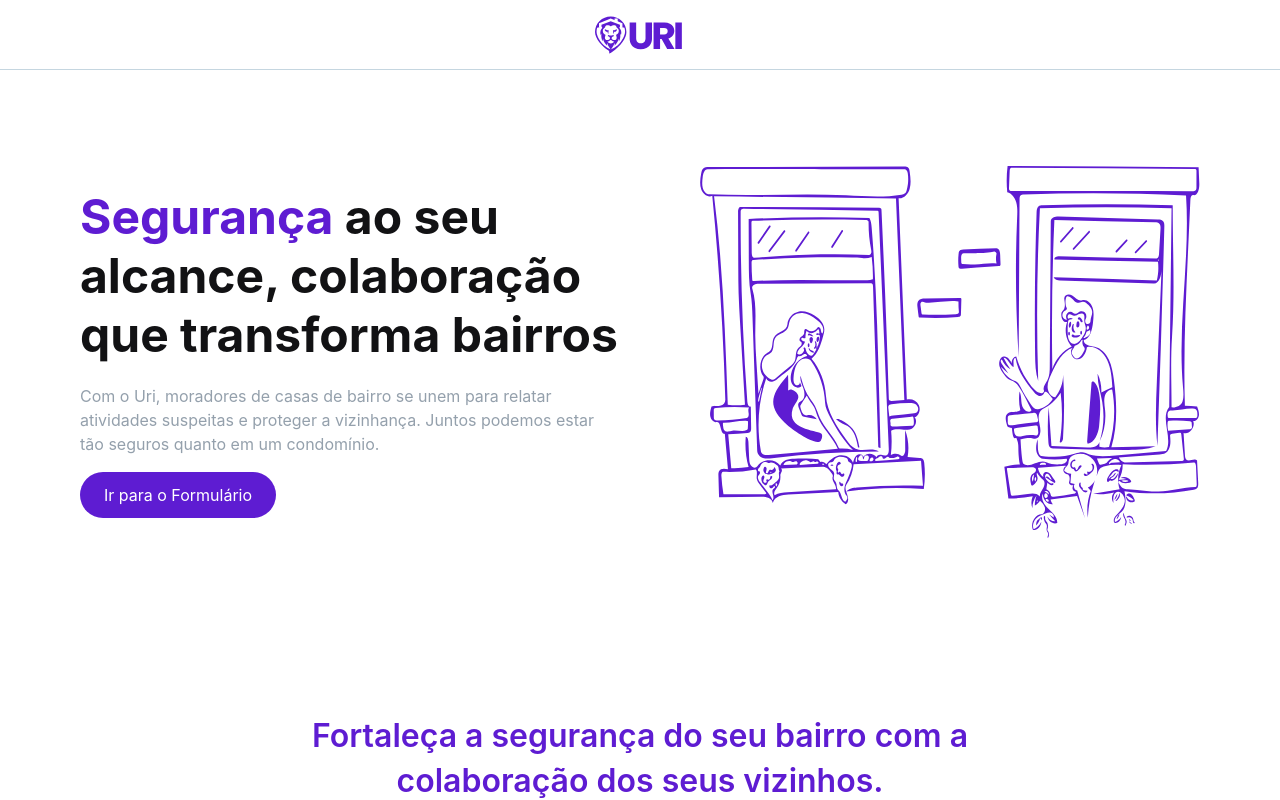
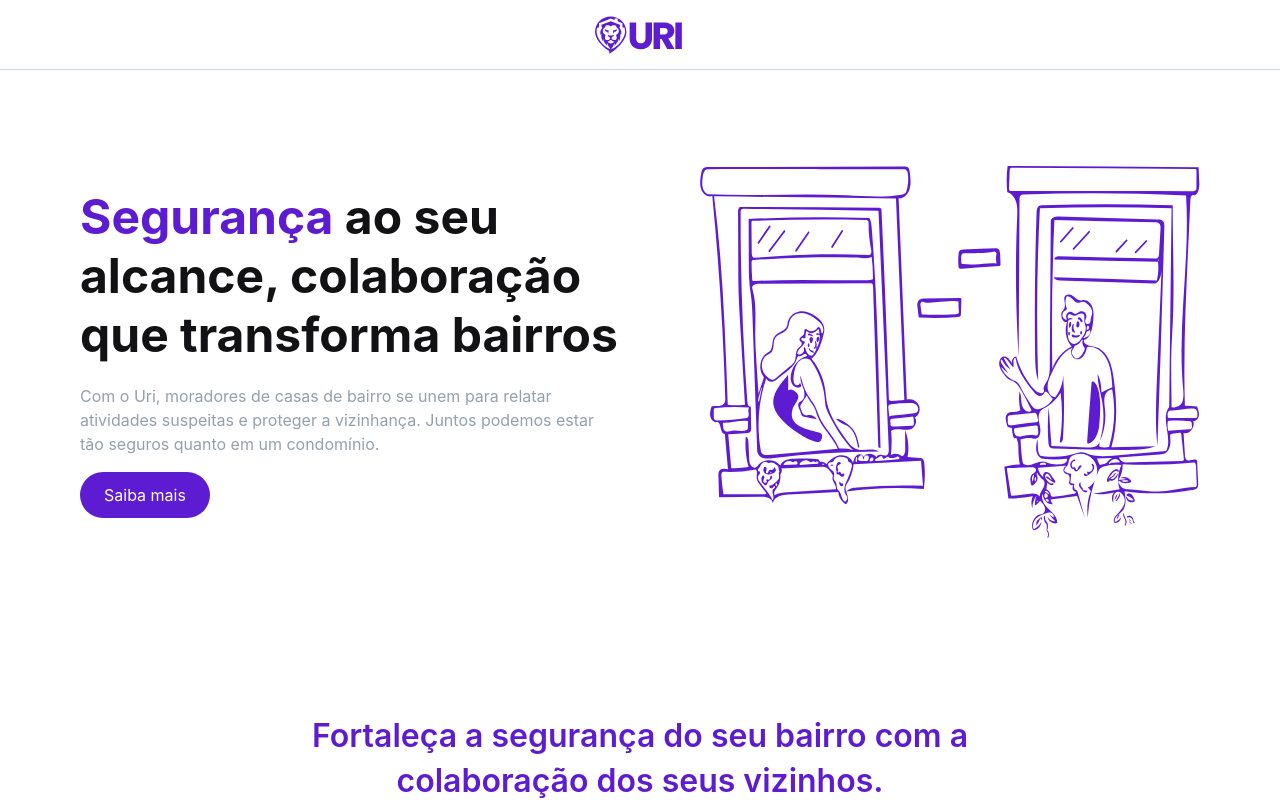
Before and after one commit to MateusZurdoSierra/uri-web, a Next.js app: page / in a window 1280 px wide. Shown: the top 800 px of the page. Built offline with nearby package versions, Linux system fonts and the light colour scheme; no server answers.

Commit message:
framer motion

```diff
--- a/src/components/Home/MainContentSection.tsx
+++ b/src/components/Home/MainContentSection.tsx
@@ -28,7 +28,7 @@ const MainContentSection = () => (
             tão seguros quanto em um condomínio.
           </p>
           <a href="#form" className="button_link">
-            Ir para o Formulário
+            Saiba mais
           </a>
         </div>
       </motion.div>
```
